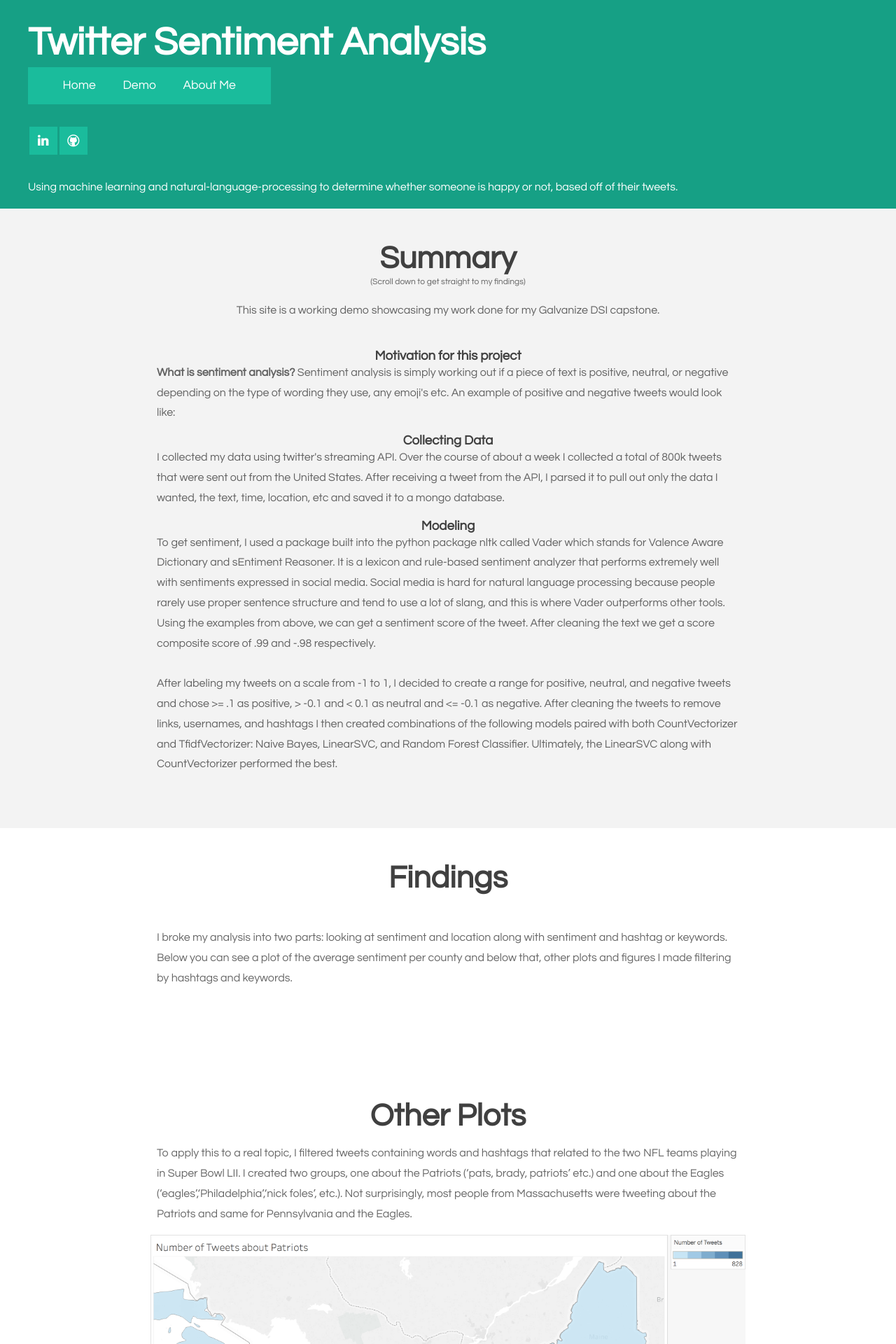
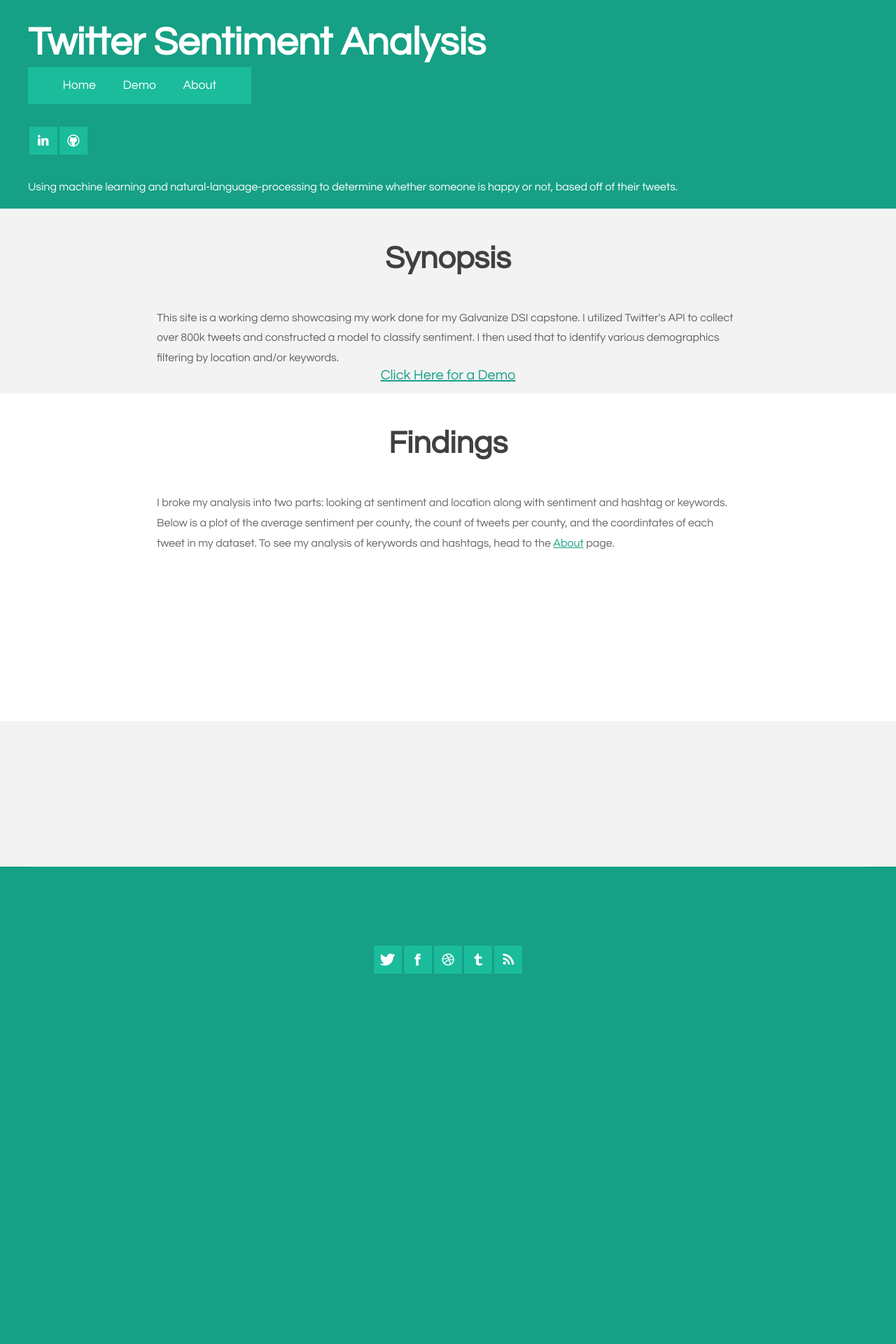
Before and after one commit to tyleratk/twitter-sentiment, a Flask app: page / in a window 1280 px wide. Shown: the top 1920 px of the page at 70% size. After the commit the page ends 1391 px from the top, so only its background shows below. Run offline with Flask 2, Linux system fonts and the light colour scheme; parts of the project's set-up code (start-up, migrations or seed data) failed here and were passed over; some libraries are stand-ins or nearby versions.

Commit message:
Updates index

```diff
--- a/web_app/templates/index.html
+++ b/web_app/templates/index.html
@@ -26,7 +26,7 @@
 				<ul>
 					<li class="current_page_item"><a href="/" title="">Home</a></li>
 					<li><a href="/demo" title="">Demo</a></li>
-					<li><a href="/about" title="">About Me</a></li>
+					<li><a href="/about" title="">About</a></li>
 				</ul>
 			</div>
 			<ul class="contact">
@@ -42,41 +42,60 @@
 
 <div id="page-wrapper">
 	<div class="title">
-		<h2>Summary</h2>
-		<p id="page-p" style="font-size: 75%;text-align: center;">(Scroll down to get straight to my findings)<br><br></p>
-		This site is a working demo showcasing my work done for my Galvanize DSI capstone.
-
+		<h2>Synopsis</h2>
+	</div>
+	<div>
+		<!-- <p id="page-p" style="font-size: 75%;text-align: center;">(Scroll down to get straight to my findings)<br><br></p> -->
+		<p id="page-p">
+		This site is a working demo showcasing my work done for my Galvanize DSI capstone. I utilized Twitter's API to collect over 800k tweets and constructed a model to classify sentiment. I then used that to identify various demographics filtering by location and/or keywords.
+	</p>
+	<a href="\demo" style="font-size: 125%">Click Here for a Demo</a><br><br>
 	</div>
 
 	<!-- <p id="page-p" style='font-size: 75%;'>
 		(Scroll down to get straight to my findings)
 	</p> -->
-	<p id="page-p" style="text-align: center;">
+	<!-- <p id="page-p" style="text-align: center;">
 
-	</p>
-	<div>
+	</p> -->
+	<!-- <div>
 		<h3>Motivation for this project</h3>
 	</div>
 	<p id="page-p">
-		<b>What is sentiment analysis?</b>
-			Sentiment analysis is simply working out if a piece of text is positive, neutral, or negative depending on the type of wording they use, any emoji's etc. An example of positive and negative tweets would look like:</p><br>
+	What is sentiment analysis? Sentiment analysis is simply working out if a piece of text is positive, neutral, or negative depending on the type of wording they use, any emoji's etc. An example of positive and negative tweets would look like:<br><br>
+	<table style="width:60%;margin: 0px auto;">
+		<tr>
+    	<th>Happy</th>
+    	<th>Sad</th>
+  	</tr>
+		<tr>
+			<th>
+				<img src='/static/images/happy_tweet.png' width='350'><br>
+			</th>
+			<th>
+				<img src='/static/images/sad_tweet.png' width='350'>
+			</th>
+		</tr>
+	</table>
+
+	</p><br>
 
 	<h3>Collecting Data</h3>
 	<p id="page-p">I collected my data using twitter's streaming API. Over the course of about a week I collected a total of 800k tweets that were sent out from the United States. After receiving a tweet from the API, I parsed it to pull out only the data I wanted, the text, time, location, etc and saved it to a mongo database.</p><br>
 	<h3>Modeling</h3>
-	<p id="page-p">To get sentiment, I used a package built into the python package nltk called Vader which stands for Valence Aware Dictionary and sEntiment Reasoner. It is a lexicon and rule-based sentiment analyzer that performs extremely well with sentiments expressed in social media. Social media is hard for natural language processing because people rarely use proper sentence structure and tend to use a lot of slang, and this is where Vader outperforms other tools. Using the examples from above, we can get a sentiment score of the tweet. After cleaning the text we get a score composite score of .99 and -.98 respectively.<br><br>
-	After labeling my tweets on a scale from -1 to 1, I decided to create a range for positive, neutral, and negative tweets and chose >= .1 as positive, > -0.1 and < 0.1 as neutral and <= -0.1 as negative. After cleaning the tweets to remove links, usernames, and hashtags I then created combinations of the following models paired with both CountVectorizer and TfidfVectorizer: Naive Bayes, LinearSVC, and Random Forest Classifier. Ultimately, the LinearSVC along with CountVectorizer performed the best.<br><br>
+	<p id="page-p">To get sentiment, I used a package built into the python package nltk called Vader which stands for Valence Aware Dictionary and sEntiment Reasoner. It is a lexicon and rule-based sentiment analyzer that performs extremely well with sentiments expressed in social media. Social media is hard for natural language processing because people rarely use proper sentence structure and tend to use a lot of slang, and this is where Vader outperforms other tools. Using the examples from above, we can get a sentiment score of the tweet. After cleaning the text we get a score composite score of <b>.99</b> and <b>-.98</b> respectively.<br><br>
+	After labeling my tweets on a scale from -1 to 1, I decided to create a range for positive, neutral, and negative tweets and chose >= .1 as positive, > -0.1 and < 0.1 as neutral and <= -0.1 as negative. After cleaning the tweets to remove links, usernames, and hashtags I then created combinations of the following models paired with both CountVectorizer and TfidfVectorizer: Naive Bayes, LinearSVC, and Random Forest Classifier. Ultimately, the LinearSVC along with CountVectorizer performed the best.<br><br> -->
 	<!-- The CountVectorizer simply turns all my tweets into a matrix of token counts.  -->
 
-</p>
-</div>
+<!-- </p>
+</div> -->
 
 <div class="wrapper">
 	<div class="title">
 		<h2>Findings</h2>
 	</div>
 	<p id="page-p">
-		I broke my analysis into two parts: looking at sentiment and location along with sentiment and hashtag or keywords. Below you can see a plot of the average sentiment per county and below that, other plots and figures I made filtering by hashtags and keywords.
+		I broke my analysis into two parts: looking at sentiment and location along with sentiment and hashtag or keywords. Below is a plot of the average sentiment per county, the count of tweets per county, and the coordintates of each tweet in my dataset. To see my analysis of kerywords and hashtags, head to the <a href="\about">About</a> page.
 	</p>
 
 	<br><br><br><br>
@@ -111,7 +130,7 @@
 		vizElement.parentNode.insertBefore(scriptElement, vizElement);
 	</script>
 	<br><br><br><br><br><br>
-	<div class="title">
+	<!-- <div class="title">
 		<h2>Other Plots</h2><br>
 		<p id="page-p">
 			To apply this to a real topic, I filtered tweets containing words and hashtags that related to the two NFL teams playing in Super Bowl LII. I created two groups, one about the Patriots (‘pats, brady, patriots’ etc.) and one about the Eagles (‘eagles’,‘Philadelphia’,‘nick foles’, etc.). Not surprisingly, most people from Massachusetts were tweeting about the Patriots and same for Pennsylvania and the Eagles.
@@ -134,7 +153,7 @@
 		<img src="/static/images/pos_semantic.png" width='850'>
 		<img src="/static/images/neg_semantic.png" width='850'><br><br>
 
-	</div>
+	</div> -->
 	</div>
 </div>
 
```
